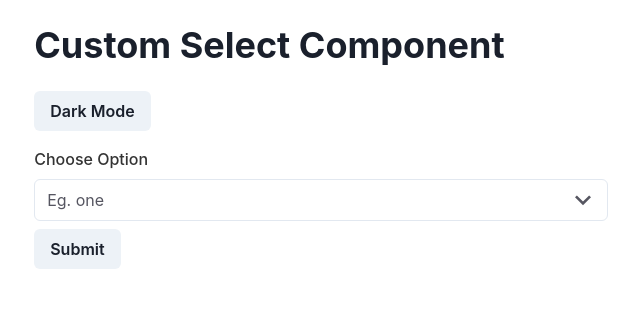
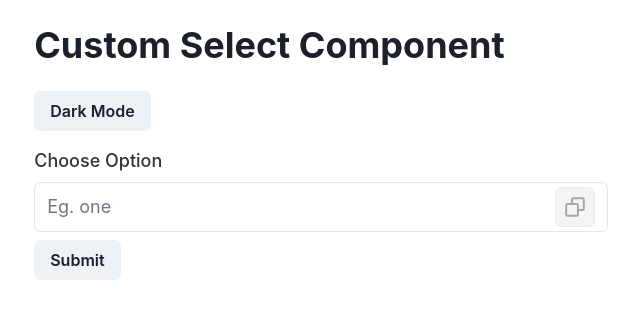
Before and after one commit to Tolu-Mals/genki-custom-select, a React (Create React App) app: page / in a window 1280 px wide. Shown: the top 318 px of the page, without its empty margins (319-959 px from the left). Built offline with nearby package versions, Linux system fonts and the light colour scheme.

Commit message:
fix color and width

```diff
--- a/src/App.tsx
+++ b/src/App.tsx
@@ -10,7 +10,7 @@ function App() {
         <Button onClick={toggleColorMode} mb={4}>Dark Mode</Button>
 
         <form method="POST" action="https://formsubmit.co/{email}">
-          <Select variant="outlined" size="md" placeholder="Eg. one" label="Choose Option"  name="numberOption" >
+          <Select variant="outlined" size="lg" placeholder="Eg. one" label="Choose Option"  name="numberOption" readOnly>
             <Option value="1">one</Option>
             <Option value="2">two</Option>
             <Option value="6">six</Option>
--- a/src/Select/selectButton.tsx
+++ b/src/Select/selectButton.tsx
@@ -129,7 +129,7 @@ const SelectButton = (props: buttonProps) => {
               variant="unstyled"
               size={size}
               onClick={copyText}
-              icon={<CopyIcon w={String(styles.icon.width)} h={String(styles.icon.height)}  />}
+              icon={<CopyIcon __css={styles.icon}  />}
               />
           </PopoverTrigger>
         <Portal>
@@ -146,7 +146,7 @@ const SelectButton = (props: buttonProps) => {
       aria-label='copy value'
       variant="unstyled"
       size={size}
-      icon={<CopyIcon w={String(styles.icon.width)} h={String(styles.icon.height)} />}
+      icon={<CopyIcon __css={styles.icon} />}
       /> )
     }
 
@@ -154,9 +154,7 @@ const SelectButton = (props: buttonProps) => {
 
     return  (
     <ChevronDownIcon
-    w={String(styles.icon.width)}
-    h={String(styles.icon.height)}
-    color={String(styles.button.color)}
+    __css={styles.icon}
     />)
   }
 
--- a/src/Select/selectListBox.tsx
+++ b/src/Select/selectListBox.tsx
@@ -65,7 +65,7 @@ const SelectListBox = (props: listBoxProps) => {
                     width: 100%;
                     overflow-y: auto;
                 `}
-                tabIndex="-1"
+                tabIndex={-1}
                 id={props.listBoxId}
                 role="listbox"
                 >
--- a/src/Select/styleObjects.ts
+++ b/src/Select/styleObjects.ts
@@ -108,6 +108,7 @@
         outline: "none"
     }
   };
+
 
 
   const outlinedVariantDisabledStyle = {
--- a/src/theme.ts
+++ b/src/theme.ts
@@ -75,21 +75,25 @@ const CustomSelect: ComponentStyleConfig = {
       button: mode(outlinedVariantStyle.light, outlinedVariantStyle.dark)(props),
       listbox: mode(listBoxStyle.light, listBoxStyle.dark)(props),
       label: mode(labelStyle.light, labelStyle.dark)(props),
+      icon: mode({color: "#747486"}, {color: "#E0E0E0"})(props),
     }),
     filled: (props) => ({
       button: mode(filledVariantStyle.light, filledVariantStyle.dark)(props),
       listbox: mode(listBoxStyle.light, listBoxStyle.dark)(props),
       label: mode(labelStyle.light, labelStyle.dark)(props),
+      icon: mode({color: "#747486"}, {color: "#E0E0E0"})(props),
     }),
     flushed: (props) => ({
       button: mode(flushedVariantStyle.light, flushedVariantStyle.dark)(props),
       listbox: mode(listBoxStyle.light, listBoxStyle.dark)(props),
       label: mode(labelStyle.light, labelStyle.dark)(props),
+      icon: mode({color: "#747486"}, {color: "#E0E0E0"})(props),
     }),
     unstyled: (props) => ({
       button: mode(unstyledVariantStyle.light, unstyledVariantStyle.dark)(props),
       listbox: mode(listBoxStyle.light, listBoxStyle.dark)(props),
       label: mode(labelStyle.light, labelStyle.dark)(props),
+      icon: mode({color: "#747486"}, {color: "#E0E0E0"})(props),
     })
   },
   defaultProps: {
```
